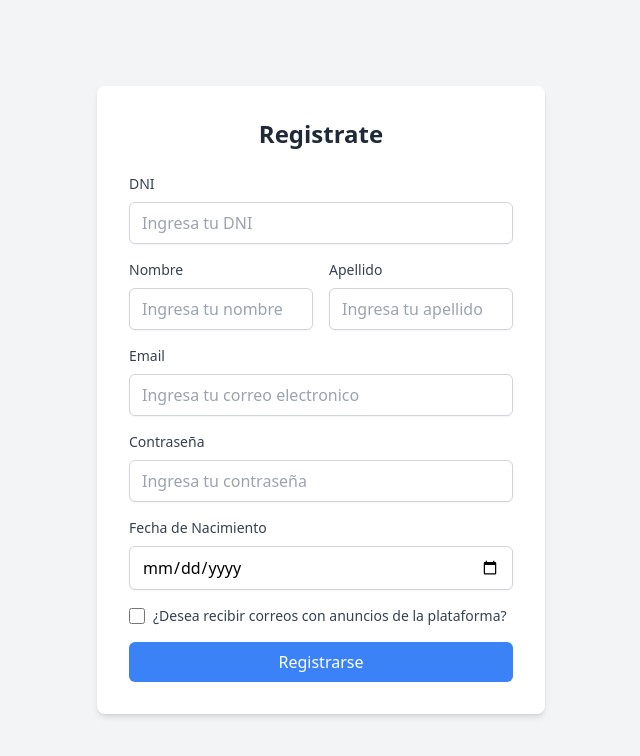
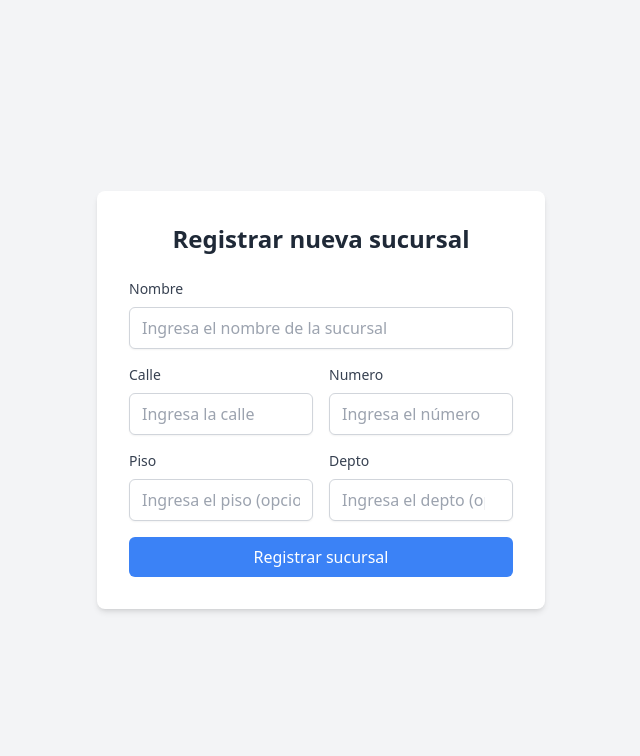
Before and after one commit to ImportFromCBastian/fedeteria-front, a React (Vite) app: page / in a window 1280 px wide. Shown: the top 756 px of the page, without its empty margins (319-959 px from the left). Built offline with nearby package versions, Linux system fonts and the light colour scheme.

Commit message:
no terminado

```diff
--- a/src/App.jsx
+++ b/src/App.jsx
@@ -1,9 +1,10 @@
 // import { PaymentBrick } from './components/payment/PaymentBrick'
 import { RegisterClientForm } from './components/Client/RegisterClientForm'
+import { RegistrarSucursalForm } from './components/Client/RegistrarSucursalForm'
 function App() {
   return (
     <>
-      <RegisterClientForm />
+      <RegistrarSucursalForm />
     </>
   )
 }
--- /dev/null
+++ b/src/components/Client/RegistrarSucursalForm.jsx
@@ -0,0 +1,121 @@
+import { useState } from 'react'
+import { useHandlerSucursal } from './hooks/useHandlerSucursal'
+import { Toaster } from 'sonner'
+
+export const RegistrarSucursalForm = () => {
+  const [credentials, setCredentials] = useState({
+    nombre: '',
+    calle: '',
+    numero: '',
+    piso: 0,
+    depto: 0
+  })
+  const { handleChange, handleSubmit } = useHandlerSucursal(credentials, setCredentials)
+
+  return (
+    <div className="flex h-screen items-center justify-center bg-gray-100 dark:bg-gray-900">
+      <div className="mx-4 w-full max-w-md rounded-lg bg-white p-8 shadow-md sm:mx-0 dark:bg-gray-800">
+        <h2 className="mb-6 text-center text-2xl font-bold text-gray-800 dark:text-gray-100">
+          Registrar nueva sucursal
+        </h2>
+        <Toaster
+          visibleToasts={8}
+          expand="true"
+          richColors="true"
+          toastOptions={{
+            duration: 6500
+          }}
+        />
+        <form className="space-y-4">
+          <div>
+            <label
+              htmlFor="nombre"
+              className="mb-2 block text-sm font-medium text-gray-700 dark:text-gray-300"
+            >
+              Nombre
+            </label>
+            <input
+              name="nombre"
+              placeholder="Ingresa el nombre de la sucursal"
+              onChange={handleChange}
+              className="w-full rounded-md border border-gray-300 px-3 py-2 shadow-sm [appearance:textfield] focus:border-blue-500 focus:outline-none focus:ring-2 focus:ring-blue-500 dark:border-gray-600 dark:bg-gray-700 dark:text-gray-100 [&::-webkit-inner-spin-button]:appearance-none [&::-webkit-outer-spin-button]:appearance-none"
+              type="text"
+              autoComplete="off"
+            />
+          </div>
+          <div className="grid grid-cols-2 gap-4">
+            <div>
+              <label
+                htmlFor="calle"
+                className="mb-2 block text-sm font-medium text-gray-700 dark:text-gray-300"
+              >
+                Calle
+              </label>
+              <input
+                name="calle"
+                onChange={handleChange}
+                placeholder="Ingresa la calle"
+                className="w-full rounded-md border border-gray-300 px-3 py-2 shadow-sm focus:border-blue-500 focus:outline-none focus:ring-2 focus:ring-blue-500 dark:border-gray-600 dark:bg-gray-700 dark:text-gray-100"
+                type="text"
+              />
+            </div>
+            <div>
+              <label
+                htmlFor="numero"
+                className="mb-2 block text-sm font-medium text-gray-700 dark:text-gray-300"
+              >
+                Numero
+              </label>
+              <input
+                name="numero"
+                onChange={handleChange}
+                placeholder="Ingresa el número"
+                className="w-full rounded-md border border-gray-300 px-3 py-2 shadow-sm focus:border-blue-500 focus:outline-none focus:ring-2 focus:ring-blue-500 dark:border-gray-600 dark:bg-gray-700 dark:text-gray-100"
+                type="number"
+              />
+            </div>
+          </div>
+          <div className="grid grid-cols-2 gap-4">
+            <div>
+              <label
+                htmlFor="piso"
+                className="mb-2 block text-sm font-medium text-gray-700 dark:text-gray-300"
+              >
+                Piso
+              </label>
+              <input
+                name="piso"
+                onChange={handleChange}
+                placeholder="Ingresa el piso (opcional)"
+                className="w-full rounded-md border border-gray-300 px-3 py-2 shadow-sm focus:border-blue-500 focus:outline-none focus:ring-2 focus:ring-blue-500 dark:border-gray-600 dark:bg-gray-700 dark:text-gray-100"
+                type="text"
+              />
+            </div>
+            <div>
+              <label
+                htmlFor="depto"
+                className="mb-2 block text-sm font-medium text-gray-700 dark:text-gray-300"
+              >
+                Depto
+              </label>
+              <input
+                name="depto"
+                onChange={handleChange}
+                placeholder="Ingresa el depto (opcional)"
+                className="w-full rounded-md border border-gray-300 px-3 py-2 shadow-sm focus:border-blue-500 focus:outline-none focus:ring-2 focus:ring-blue-500 dark:border-gray-600 dark:bg-gray-700 dark:text-gray-100"
+                type="number"
+              />
+            </div>
+          </div>
+          <button
+            type="submit"
+            onClick={handleSubmit}
+            className="w-full rounded-md bg-blue-500 px-4 py-2 font-medium text-white hover:bg-blue-600 focus:outline-none focus:ring-2 focus:ring-blue-500 focus:ring-offset-2"
+          >
+            Registrar sucursal
+          </button>
+        </form>
+      </div>
+    </div>
+  )
+}
--- /dev/null
+++ b/src/components/Client/hooks/createSucursal.jsx
@@ -0,0 +1,19 @@
+import { toast } from 'sonner'
+
+export const createSucursal = async (credentials) => {
+  const result = await fetch(`${import.meta.env.VITE_BASE_URL}/sucursal`, {
+    method: 'POST',
+    headers: {
+      'Content-Type': 'application/json'
+    },
+    body: JSON.stringify(credentials)
+  })
+    .then((res) => res.json())
+    .catch((error) => new Error(error))
+  if (result.ok) {
+    toast.success('Sucursal registrada correctamente')
+  } else {
+    toast.error(result.message)
+  }
+  return { result: result.status }
+}
--- /dev/null
+++ b/src/components/Client/hooks/useHandlerSucursal.jsx
@@ -0,0 +1,33 @@
+import { toast } from 'sonner'
+import { createSucursal } from './createSucursal'
+import sucursalSchema from './validator/sucursalValidator'
+
+export const useHandlerSucursal = (credentials, setCredentials) => {
+  const handleChange = (e) => {
+    setCredentials({
+      ...credentials,
+      [e.target.name]: e.target.value
+    })
+  }
+
+  const handleSubmit = (e) => {
+    e.preventDefault()
+    try {
+      sucursalSchema.validateSync(credentials, { abortEarly: false })
+    } catch (error) {
+      const { errors } = error
+      for (let i = 0; i < errors.length; i++) {
+        toast.error(errors[i])
+      }
+      return
+    }
+
+    createSucursal(credentials)
+    //redirect to login page
+  }
+
+  return {
+    handleChange,
+    handleSubmit
+  }
+}
--- /dev/null
+++ b/src/components/Client/hooks/validator/sucursalValidator.jsx
@@ -0,0 +1,11 @@
+import * as y from 'yup'
+
+const sucursalSchema = y.object({
+  nombre: y.string().required('El nombre es requerido'),
+  calle: y.string().required('La calle es requerida'),
+  numero: y.number().required('El nombre es requerido'),
+  piso: y.number().optional(),
+  depto: y.string().optional()
+})
+
+export default sucursalSchema
```
